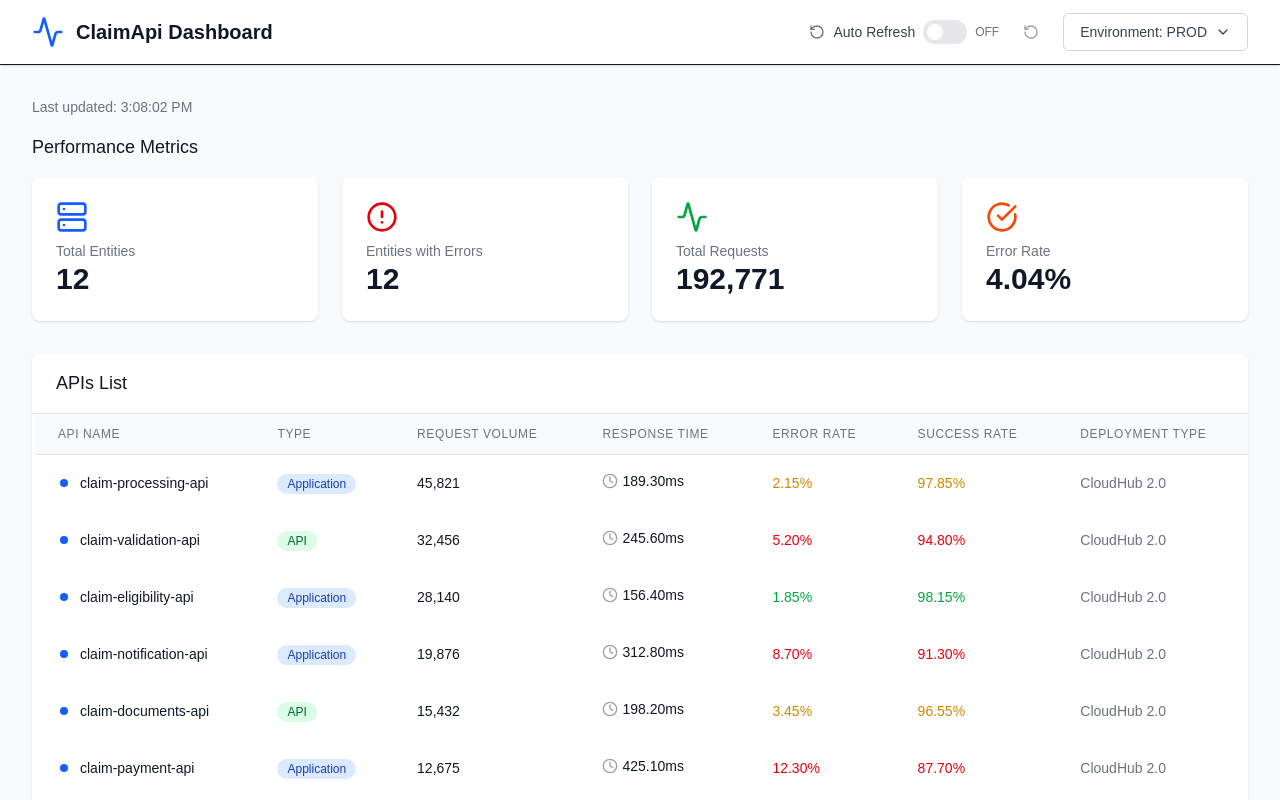
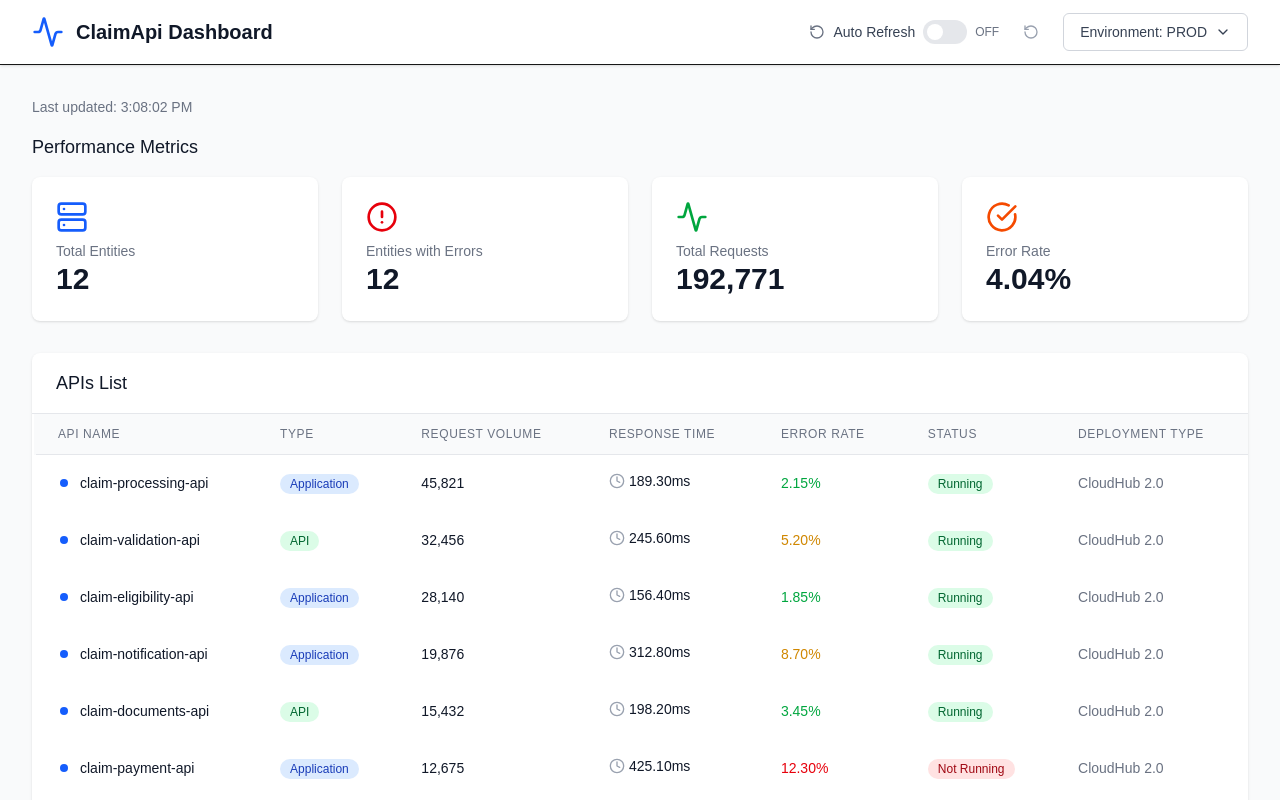
Before and after one commit to codecraft26/anylytics--medica-anypoint-, a Next.js app: page / in a window 1280 px wide. Shown: the top 800 px of the page. Built offline with nearby package versions, Linux system fonts and the light colour scheme.

Commit message:
Update ClaimApiDashboard: Rename 'Success Rate' to 'Status' and enhance error rate display with color coding and status indicators.

```diff
--- a/src/component/Dashabord.tsx
+++ b/src/component/Dashabord.tsx
@@ -567,7 +567,7 @@ const ClaimApiDashboard: React.FC = () => {
                     Error Rate
                   </th>
                   <th className="px-6 py-3 text-left text-xs font-medium text-gray-500 uppercase tracking-wider">
-                    Success Rate
+                    Status
                   </th>
                   <th className="px-6 py-3 text-left text-xs font-medium text-gray-500 uppercase tracking-wider">
                     Deployment Type
@@ -604,13 +604,19 @@ const ClaimApiDashboard: React.FC = () => {
                       {api.responseTime}
                     </td>
                     <td className="px-6 py-4 whitespace-nowrap text-sm">
-                      <span className={`font-medium ${getErrorRateColor(api.errorRate)}`}>
+                      <span className={`font-medium ${
+                        api.errorRate > 10 ? 'text-red-600' :
+                        api.errorRate > 5 ? 'text-yellow-600' :
+                        'text-green-600'
+                      }`}>
                         {api.errorRate.toFixed(2)}%
                       </span>
                     </td>
                     <td className="px-6 py-4 whitespace-nowrap text-sm">
-                      <span className={`font-medium ${getSuccessRateColor(api.successRate)}`}>
-                        {api.successRate.toFixed(2)}%
+                      <span className={`inline-flex items-center px-2.5 py-0.5 rounded-full text-xs font-medium ${
+                        api.errorRate > 10 ? 'bg-red-100 text-red-800' : 'bg-green-100 text-green-800'
+                      }`}>
+                        {api.errorRate > 10 ? 'Not Running' : 'Running'}
                       </span>
                     </td>
                     <td className="px-6 py-4 whitespace-nowrap text-sm text-gray-500">
```
